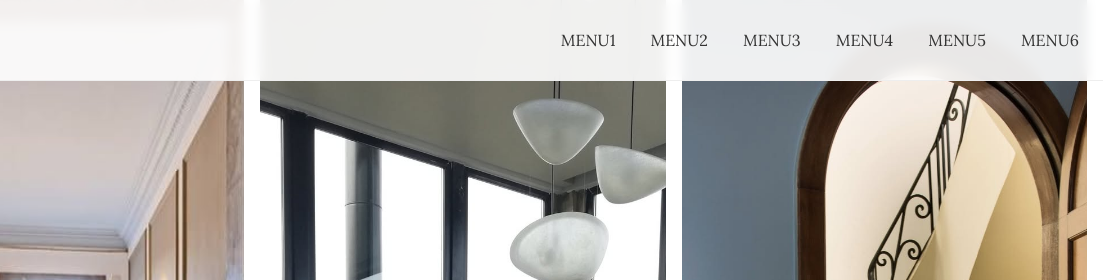
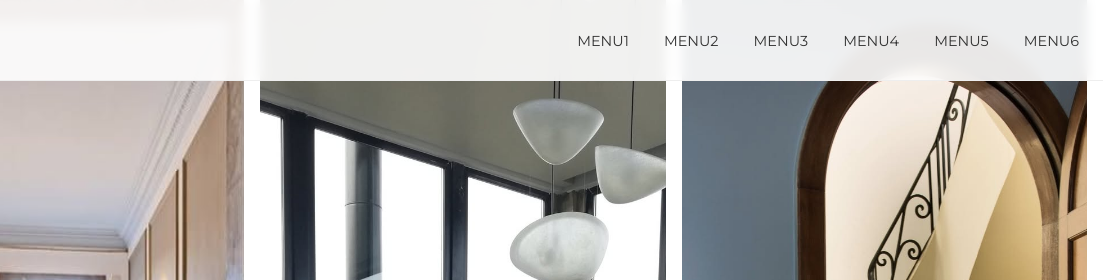
Before and after one commit to BiancaStork/interiorismo, a plain HTML site: page index.html in a window 1280 px wide. Shown: the top 280 px of the page, 177-1280 px from the left. Drawn offline with Linux system fonts and the light colour scheme.

Commit message:
Update navigation link styles to use Montserrat font and adjust font size

```diff
--- a/style.css
+++ b/style.css
@@ -95,8 +95,8 @@
 
 .nav a {
   text-decoration: none;
-  font-family: 'Lora', serif;
-  font-size: 1rem;
+  font-family: 'Montserrat', serif;
+  font-size: 0.9rem;
   color: #333;
   transition: color 0.3s;
 }
```
